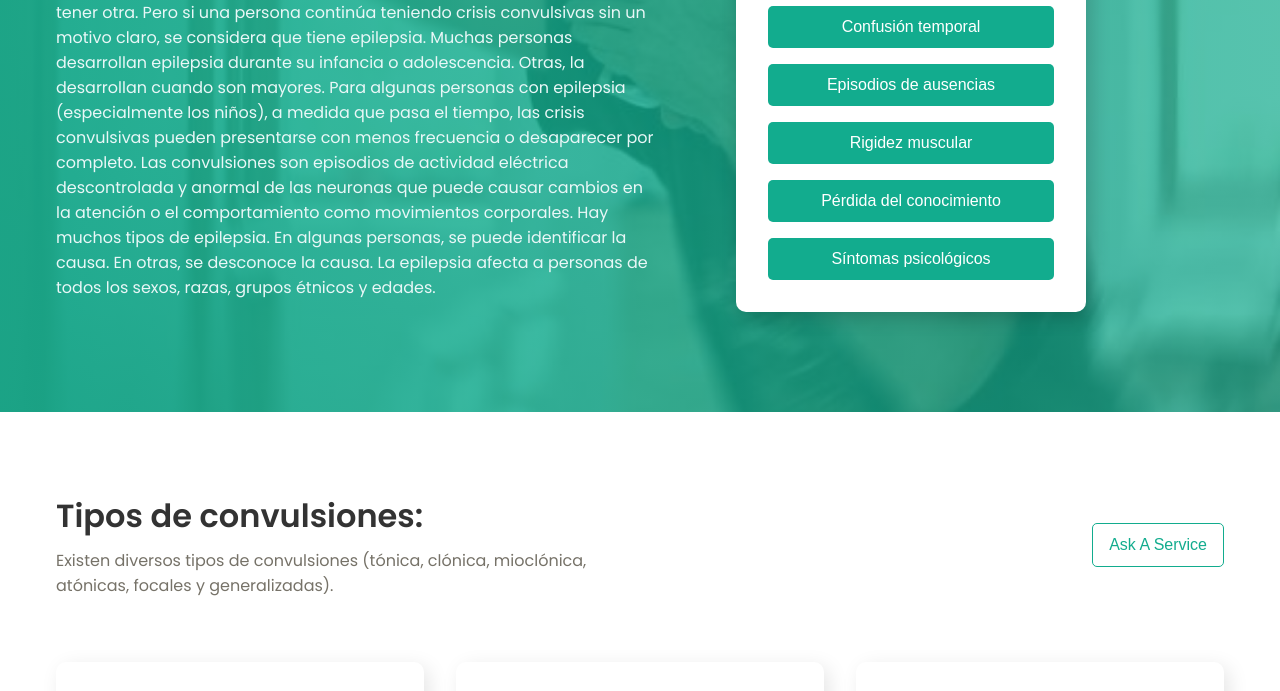
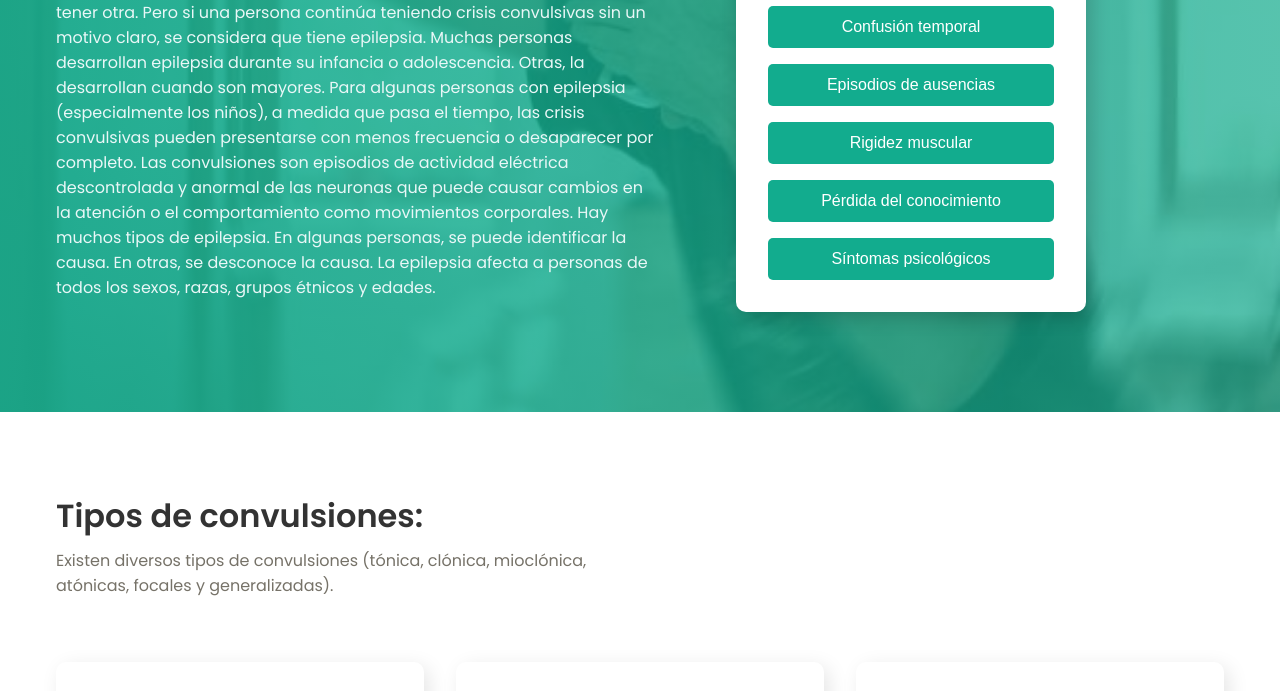
Before and after one commit to Jos-mlp/LaEpilepsia, a plain HTML site: page index.html in a window 1280 px wide. Shown: the part 334-1025 px from the top of the page. Drawn offline with nearby package versions, Linux system fonts and the light colour scheme.

Commit message:
Eliminado btn

```diff
--- a/index.html
+++ b/index.html
@@ -56,7 +56,7 @@ Las convulsiones son episodios de actividad eléctrica descontrolada y anormal d
             Existen diversos tipos de convulsiones (tónica, clónica, mioclónica, atónicas, focales y generalizadas).
           </p>
         </div>
-        <button class="service__btn">Ask A Service</button>
+
       </div>
       <div class="service__grid">
         <div class="service__card">
```
